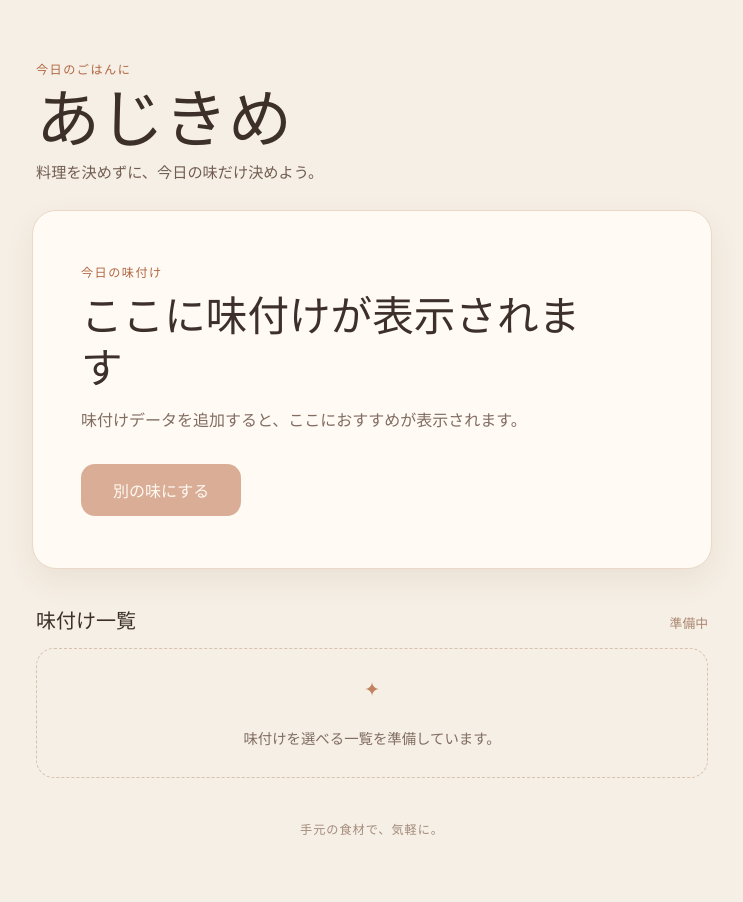
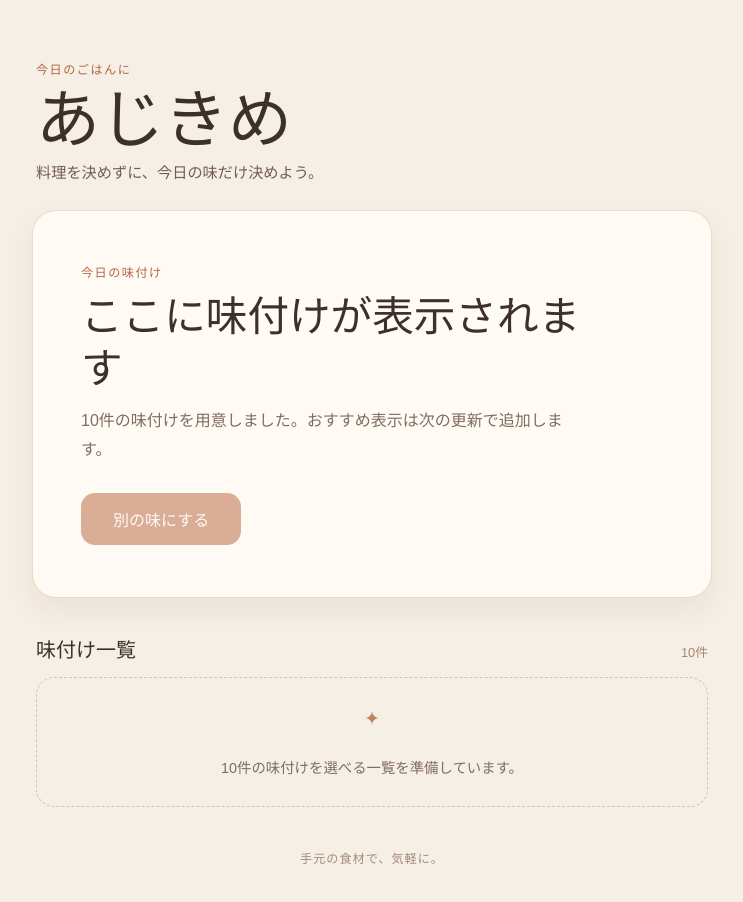
Before and after one commit to shota-hope/ajikime, a React (Vite) app: page / in a window 1280 px wide. Shown: the whole page, without its empty margins (268-1011 px from the left). Before the commit the page ends 874 px from the top, so only its background shows below. Built offline with nearby package versions, Linux system fonts and the light colour scheme.

Commit message:
Add seasoning master data

```diff
--- a/src/App.tsx
+++ b/src/App.tsx
@@ -1,3 +1,5 @@
+import { flavorings } from './data'
+
 export function App() {
   return (
     <main className="app-shell">
@@ -11,7 +13,7 @@ export function App() {
         <div className="card-label">今日の味付け</div>
         <h2 id="today-title">ここに味付けが表示されます</h2>
         <p className="placeholder-copy">
-          味付けデータを追加すると、ここにおすすめが表示されます。
+          {flavorings.length}件の味付けを用意しました。おすすめ表示は次の更新で追加します。
         </p>
         <button type="button" className="primary-button" disabled>
           別の味にする
@@ -21,11 +23,11 @@ export function App() {
       <section className="list-section" aria-labelledby="list-title">
         <div className="section-heading">
           <h2 id="list-title">味付け一覧</h2>
-          <span className="count">準備中</span>
+          <span className="count">{flavorings.length}件</span>
         </div>
         <div className="empty-list">
           <span className="empty-icon" aria-hidden="true">✦</span>
-          <p>味付けを選べる一覧を準備しています。</p>
+          <p>{flavorings.length}件の味付けを選べる一覧を準備しています。</p>
         </div>
       </section>
 
--- /dev/null
+++ b/src/data/flavorings.json
@@ -0,0 +1,133 @@
+[
+  {
+    "name": "ginger-soy-yaki",
+    "label": "生姜焼き風",
+    "seasonings": [
+      { "name": "soy-sauce", "amount": "大さじ1と1/2" },
+      { "name": "mirin", "amount": "大さじ1" },
+      { "name": "sake", "amount": "大さじ1" },
+      { "name": "ginger", "amount": "すりおろし小さじ1" }
+    ],
+    "optionalSeasonings": [{ "name": "sugar", "amount": "小さじ1/2" }],
+    "goodWith": ["豚肉", "鶏肉", "玉ねぎ", "きのこ"],
+    "spicy": false,
+    "comment": "甘辛いしょうがの香りで、ごはんが進む定番。"
+  },
+  {
+    "name": "miso-butter",
+    "label": "みそバター風",
+    "seasonings": [
+      { "name": "miso", "amount": "大さじ1" },
+      { "name": "mirin", "amount": "大さじ1" },
+      { "name": "butter", "amount": "10g" }
+    ],
+    "optionalSeasonings": [{ "name": "garlic", "amount": "すりおろし少々" }],
+    "goodWith": ["鮭", "鶏肉", "キャベツ", "じゃがいも"],
+    "spicy": false,
+    "comment": "こっくりした味で、野菜も主菜もまとめやすい。"
+  },
+  {
+    "name": "oyster-stir-fry",
+    "label": "オイスター炒め風",
+    "seasonings": [
+      { "name": "oyster-sauce", "amount": "大さじ1" },
+      { "name": "soy-sauce", "amount": "小さじ1" },
+      { "name": "sake", "amount": "大さじ1" }
+    ],
+    "optionalSeasonings": [{ "name": "sesame-oil", "amount": "小さじ1" }],
+    "goodWith": ["牛肉", "豚肉", "小松菜", "パプリカ"],
+    "spicy": false,
+    "comment": "うまみのある中華寄りの炒めものに。"
+  },
+  {
+    "name": "sweet-and-sour",
+    "label": "甘酢だれ風",
+    "seasonings": [
+      { "name": "soy-sauce", "amount": "大さじ1" },
+      { "name": "vinegar", "amount": "大さじ1" },
+      { "name": "sugar", "amount": "大さじ1" }
+    ],
+    "optionalSeasonings": [{ "name": "ketchup", "amount": "大さじ1" }],
+    "goodWith": ["鶏肉", "豚肉", "なす", "れんこん"],
+    "spicy": false,
+    "comment": "さっぱり甘い味で、揚げ焼きにもよく合う。"
+  },
+  {
+    "name": "sesame-ponzu",
+    "label": "ごまポン酢風",
+    "seasonings": [
+      { "name": "ponzu", "amount": "大さじ2" },
+      { "name": "sesame-oil", "amount": "小さじ1" },
+      { "name": "sesame-seeds", "amount": "大さじ1" }
+    ],
+    "optionalSeasonings": [{ "name": "yuzu-kosho", "amount": "少々" }],
+    "goodWith": ["豚しゃぶ", "豆腐", "もやし", "きのこ"],
+    "spicy": false,
+    "comment": "火を止めてからからめると、香りが生きる。"
+  },
+  {
+    "name": "garlic-salt",
+    "label": "にんにく塩だれ風",
+    "seasonings": [
+      { "name": "salt", "amount": "小さじ1/3" },
+      { "name": "garlic", "amount": "すりおろし小さじ1/2" },
+      { "name": "sesame-oil", "amount": "大さじ1" }
+    ],
+    "optionalSeasonings": [{ "name": "chicken-stock-powder", "amount": "小さじ1/2" }],
+    "goodWith": ["鶏肉", "豚肉", "ねぎ", "もやし"],
+    "spicy": false,
+    "comment": "香ばしくシンプル。炒めものを手早く決めたい日に。"
+  },
+  {
+    "name": "korean-sweet-spicy",
+    "label": "甘辛コチュジャン風",
+    "seasonings": [
+      { "name": "gochujang", "amount": "大さじ1" },
+      { "name": "soy-sauce", "amount": "小さじ2" },
+      { "name": "mirin", "amount": "大さじ1" }
+    ],
+    "optionalSeasonings": [{ "name": "sesame-seeds", "amount": "大さじ1" }],
+    "goodWith": ["豚肉", "鶏肉", "キャベツ", "にら"],
+    "spicy": true,
+    "comment": "甘みのあとにピリッとくる、食欲の出る味。"
+  },
+  {
+    "name": "curry-soy",
+    "label": "カレーしょうゆ風",
+    "seasonings": [
+      { "name": "soy-sauce", "amount": "大さじ1" },
+      { "name": "mirin", "amount": "大さじ1" },
+      { "name": "curry-powder", "amount": "小さじ1" }
+    ],
+    "optionalSeasonings": [{ "name": "garlic", "amount": "すりおろし少々" }],
+    "goodWith": ["鶏肉", "ツナ", "じゃがいも", "ブロッコリー"],
+    "spicy": false,
+    "comment": "いつものしょうゆ味を、カレーの香りで気分転換。"
+  },
+  {
+    "name": "teriyaki",
+    "label": "照り焼き風",
+    "seasonings": [
+      { "name": "soy-sauce", "amount": "大さじ1と1/2" },
+      { "name": "mirin", "amount": "大さじ1と1/2" },
+      { "name": "sugar", "amount": "小さじ1" }
+    ],
+    "optionalSeasonings": [{ "name": "sake", "amount": "大さじ1" }],
+    "goodWith": ["鶏肉", "ぶり", "厚揚げ", "ピーマン"],
+    "spicy": false,
+    "comment": "つやのある甘辛味。焼きつけてから加えるのがおすすめ。"
+  },
+  {
+    "name": "mayo-ketchup",
+    "label": "マヨケチャップ風",
+    "seasonings": [
+      { "name": "ketchup", "amount": "大さじ2" },
+      { "name": "mayonnaise", "amount": "大さじ2" },
+      { "name": "soy-sauce", "amount": "小さじ1" }
+    ],
+    "optionalSeasonings": [{ "name": "garlic", "amount": "すりおろし少々" }],
+    "goodWith": ["えび", "鶏肉", "ゆで卵", "ブロッコリー"],
+    "spicy": false,
+    "comment": "まろやかで親しみやすい、子どもにも食べやすい味。"
+  }
+]
--- /dev/null
+++ b/src/data/index.ts
@@ -0,0 +1,8 @@
+import flavoringsData from './flavorings.json'
+import seasoningsData from './seasonings.json'
+import type { Flavoring, Seasoning } from './types'
+
+export const flavorings: Flavoring[] = flavoringsData
+export const seasonings: Seasoning[] = seasoningsData
+
+export type { Flavoring, Seasoning, SeasoningAmount } from './types'
--- /dev/null
+++ b/src/data/seasonings.json
@@ -0,0 +1,22 @@
+[
+  { "name": "soy-sauce", "label": "しょうゆ" },
+  { "name": "mirin", "label": "みりん" },
+  { "name": "sake", "label": "酒" },
+  { "name": "sugar", "label": "砂糖" },
+  { "name": "miso", "label": "みそ" },
+  { "name": "butter", "label": "バター" },
+  { "name": "oyster-sauce", "label": "オイスターソース" },
+  { "name": "vinegar", "label": "酢" },
+  { "name": "ponzu", "label": "ポン酢" },
+  { "name": "sesame-oil", "label": "ごま油" },
+  { "name": "sesame-seeds", "label": "白ごま" },
+  { "name": "garlic", "label": "にんにく" },
+  { "name": "ginger", "label": "しょうが" },
+  { "name": "salt", "label": "塩" },
+  { "name": "chicken-stock-powder", "label": "鶏がらスープの素" },
+  { "name": "gochujang", "label": "コチュジャン" },
+  { "name": "curry-powder", "label": "カレー粉" },
+  { "name": "ketchup", "label": "ケチャップ" },
+  { "name": "mayonnaise", "label": "マヨネーズ" },
+  { "name": "yuzu-kosho", "label": "ゆずこしょう" }
+]
--- /dev/null
+++ b/src/data/types.ts
@@ -0,0 +1,19 @@
+export type Seasoning = {
+  name: string
+  label: string
+}
+
+export type SeasoningAmount = {
+  name: string
+  amount: string
+}
+
+export type Flavoring = {
+  name: string
+  label: string
+  seasonings: SeasoningAmount[]
+  optionalSeasonings: SeasoningAmount[]
+  goodWith: string[]
+  spicy: boolean
+  comment: string
+}
```
Also changed, not shown: 2 other files (tests, documents, lock files or other folders).
